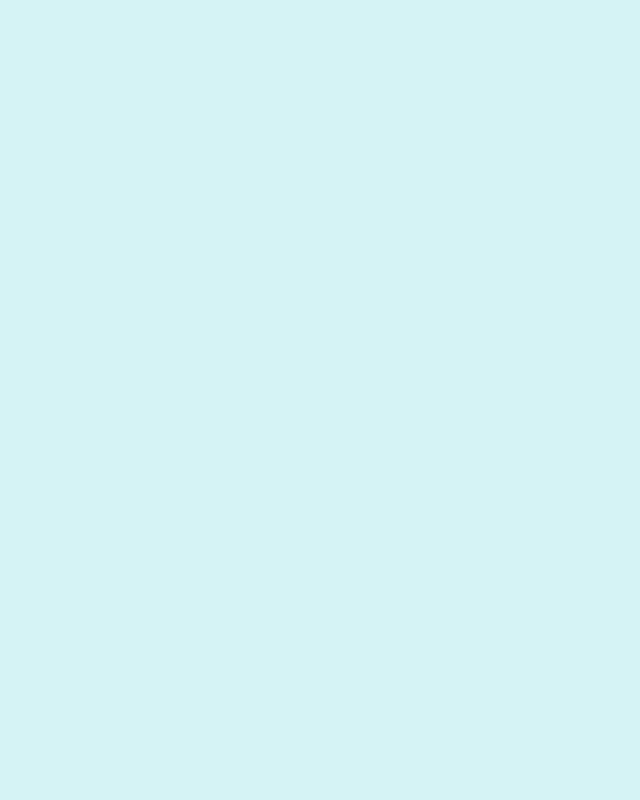
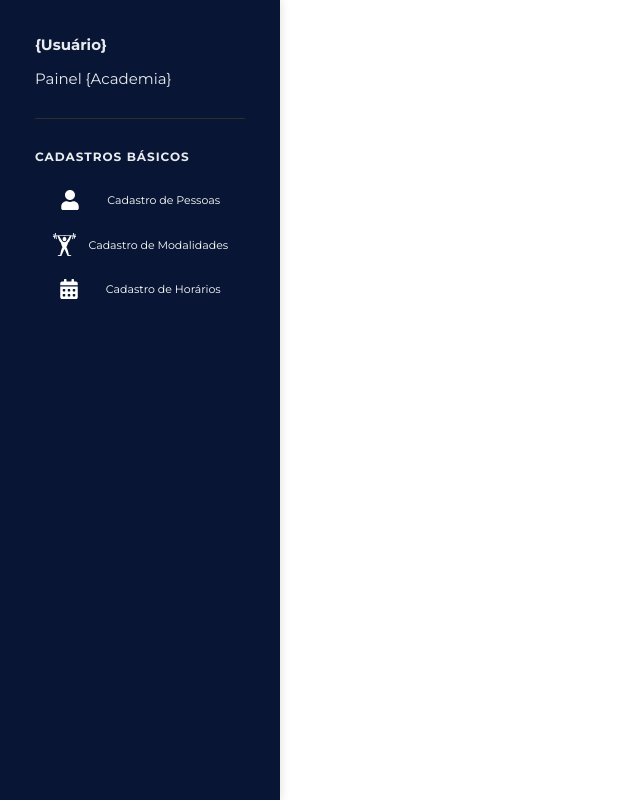
Before and after one commit to ArthurTeixeiraS/AcademiaPRO, a React (Vite) app: page /dashboard in a window 1280 px wide. Before the commit this address had no page. Shown: the whole page, without its empty margins (0-640 px from the left). Built offline with nearby package versions, Linux system fonts and the light colour scheme.

Commit message:
Mudança na paleta de cores
Mudança na paleta de cores e inicio do dashboard principal

```diff
--- /dev/null
+++ b/src/Pages/DashBoard/index.tsx
@@ -0,0 +1,10 @@
+import { SideMenu } from "../../components/SideMenu";
+import { Container } from "./styles";
+
+export function DashBoard(){
+    return (
+        <Container>
+            <SideMenu></SideMenu>
+        </Container>
+    )
+}
--- a/src/Pages/Login/index.tsx
+++ /dev/null
@@ -1,10 +0,0 @@
-import { Header } from "../../components/Header";
-import { Container } from "./styles";
-
-export function Login(){
-    return (
-        <Container>
-            <Header></Header>
-        </Container>
-    )
-}
--- a/src/components/Header/index.tsx
+++ /dev/null
@@ -1,20 +0,0 @@
-import { HeaderContainer } from "./styles"
-import { Link } from "react-router-dom"
-import academiaProLogo from '../../assets/imgAcademiaPRO.png'
-
-export function Header() {
-
-    return(
-        <>
-          <HeaderContainer>
-            <div className="logo">
-                <h1>
-                    <Link to={'/'} className="logoName">
-                        <img src={academiaProLogo} width={100} height={100} />
-                    </Link>
-                </h1>
-            </div>
-          </HeaderContainer>
-        </>
-    )
-}
--- a/src/components/Header/styles.ts
+++ /dev/null
@@ -1,25 +0,0 @@
-import styled from "styled-components";
-
-export const HeaderContainer = styled.header`
-    display:flex;
-    padding: 0.7rem 0 0 3rem;
-    width: 100%;
-    justify-content: space-between;
-    align-items: center;
-    gap: 0.5rem;
-    background-color: transparent;
-    z-index: 10;
-    background-color: ${(props) => props.theme.colors.white};
-
-    .logo{
-        width: 31.3%;
-    }
-
-    .logoName {
-        display:flex;
-        align-items: center;
-        img{
-            margin-right: 1rem;
-        }
-    }
-`
--- a/src/components/Router.tsx
+++ b/src/components/Router.tsx
@@ -1,13 +1,13 @@
 import { Routes, Route } from 'react-router-dom'
 import { Home } from '../Pages/Home'
-import { Login } from '../Pages/Login'
+import { DashBoard } from '../Pages/DashBoard'
 
 export function Router(){
     return(
         <>
             <Routes>
                 <Route path='/' element={<Home/>}/>
-                <Route path='/login' element={<Login/>}/>
+                <Route path='/dashboard' element={<DashBoard/>}/>
             </Routes>
         </>
     )
--- /dev/null
+++ b/src/components/SideMenu/index.tsx
@@ -0,0 +1,38 @@
+import { Link } from 'react-router-dom';
+import { MenuContainer, MenuHeader, MenuSection, SectionTitle, MenuItem } from './styles';
+import { GiWeightLiftingUp } from "react-icons/gi";
+import { FaUser, FaCalendarAlt } from "react-icons/fa";
+
+
+export function SideMenu() {
+  return (
+    <MenuContainer>
+      <MenuHeader>
+        <h2>{'{Usuário}'}</h2>
+        <p>Painel {'{Academia}'}</p>
+      </MenuHeader>
+
+      <MenuSection>
+        <SectionTitle>Cadastros Básicos</SectionTitle>
+        <MenuItem>
+          <Link to="/NewUser">
+          <FaUser color='white' size={20}/>
+            Cadastro de Pessoas
+          </Link>
+        </MenuItem>
+        <MenuItem>
+          <Link to="/NewModality">
+          <GiWeightLiftingUp color='white' size={25} />
+            Cadastro de Modalidades
+          </Link>
+        </MenuItem>
+        <MenuItem>
+          <Link to="/NewModality">
+          <FaCalendarAlt color='white' size={20} />
+            Cadastro de Horários
+          </Link>
+        </MenuItem>
+      </MenuSection>
+    </MenuContainer>
+  );
+}
--- /dev/null
+++ b/src/components/SideMenu/styles.ts
@@ -0,0 +1,72 @@
+import styled from "styled-components";
+
+export const MenuContainer = styled.aside`
+  width: 280px;
+  height: 100vh;
+  background: ${(props) => props.theme.colors.primary};
+  padding: 3.5rem;
+  box-shadow: 2px 0 8px rgba(0,0,0,0.1);
+  position: fixed;
+  left: 0;
+  top: 0;
+`;
+
+export const MenuHeader = styled.div`
+  padding-bottom: 3rem;
+  border-bottom: 1px solid ${({ theme }) => theme.colors.black};
+
+  h2 {
+    color: ${({ theme }) => theme.colors.secondary};
+    margin-bottom: 1.5rem;
+  }
+
+  p {
+    color: ${({ theme }) => theme.colors.secondary};
+    font-size: 1.5rem;
+  }
+`;
+
+export const MenuSection = styled.section`
+  margin: 3rem 0;
+`;
+
+export const SectionTitle = styled.h3`
+  color: ${({ theme }) => theme.colors.secondary};
+  font-size: 1.2rem;
+  text-transform: uppercase;
+  letter-spacing: 1px;
+  margin-bottom: 1.5rem;
+`;
+
+export const MenuItem = styled.div`
+  a {
+    display: flex;
+    flex-direction: row;
+    justify-content: space-around;
+    align-items: center;
+    padding: 1.1rem;
+    border-radius: 8px;
+    text-decoration: none;
+    color: ${({ theme }) => theme.colors.background};
+    transition: all 0.3s ease;
+    font-size: 1.1rem;
+
+    &:active {
+      transform: scale(0.98);
+    }
+  }
+`;
+
+export const MetricPill = styled.span<{ $variant: 'increase' | 'decrease' }>`
+  font-size: 1rem;
+  padding: 0.25rem 0.5rem;
+  border-radius: 12px;
+  background: ${({ theme, $variant }) =>
+    $variant === 'increase' ? theme.colors.success : theme.colors.error};
+  color: white;
+`;
+
+export const MetricValue = styled.span`
+  font-weight: 600;
+  color: ${({ theme }) => theme.colors.primary};
+`;
--- a/src/styles/themes/default.ts
+++ b/src/styles/themes/default.ts
@@ -2,12 +2,15 @@ import type { DefaultTheme } from 'styled-components';
 
 export const defaultTheme: DefaultTheme = {
     colors: {
-        white: '#FFFFFF',
+        background: '#FFFFFF',
         black: '#2E2E2E',
-        'navy-blue': '#05445E',
-        'blue-grotto': '#189AB4',
-        'green-blue': '#75E6DA',
-        'baby-blue': '#D4F1F4',
+        'primary': '#081534',
+        'secondary': '#E9ECEF',
+        'success': '#198754',
+        'error': '#DC3545',
+        'metrics' : '#0D6EFD',
+        'font-primary': '#212529',
+        'font-secondary': '#6C757D',
       },
     spacing: {
         headerPadding: "0.7rem 0.4rem 3rem",
```
Also changed, not shown: src/@types/styled.d.ts (+8 -5 lines), src/Pages/DashBoard/styles.ts (renamed from src/Pages/Login/styles.ts).
